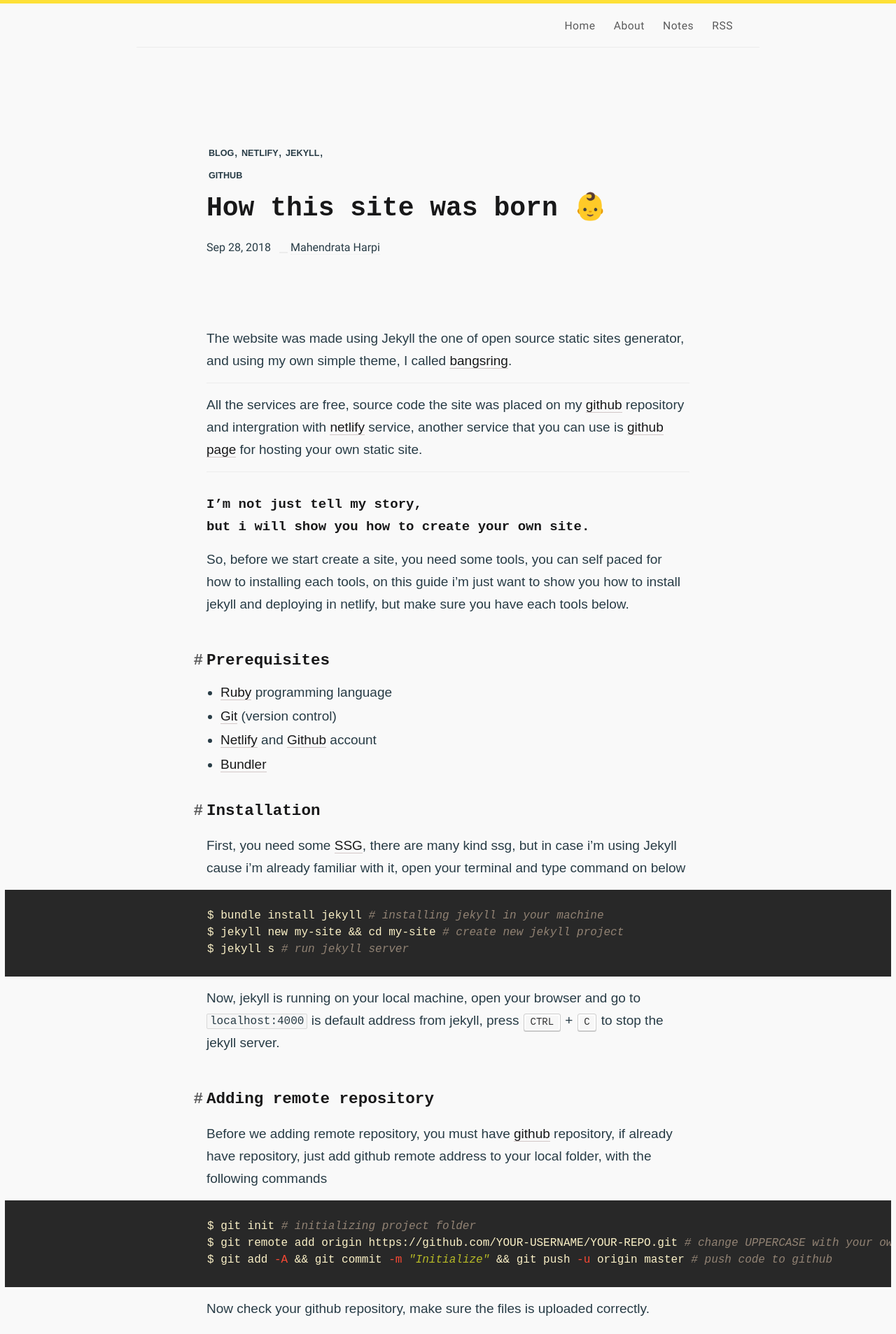
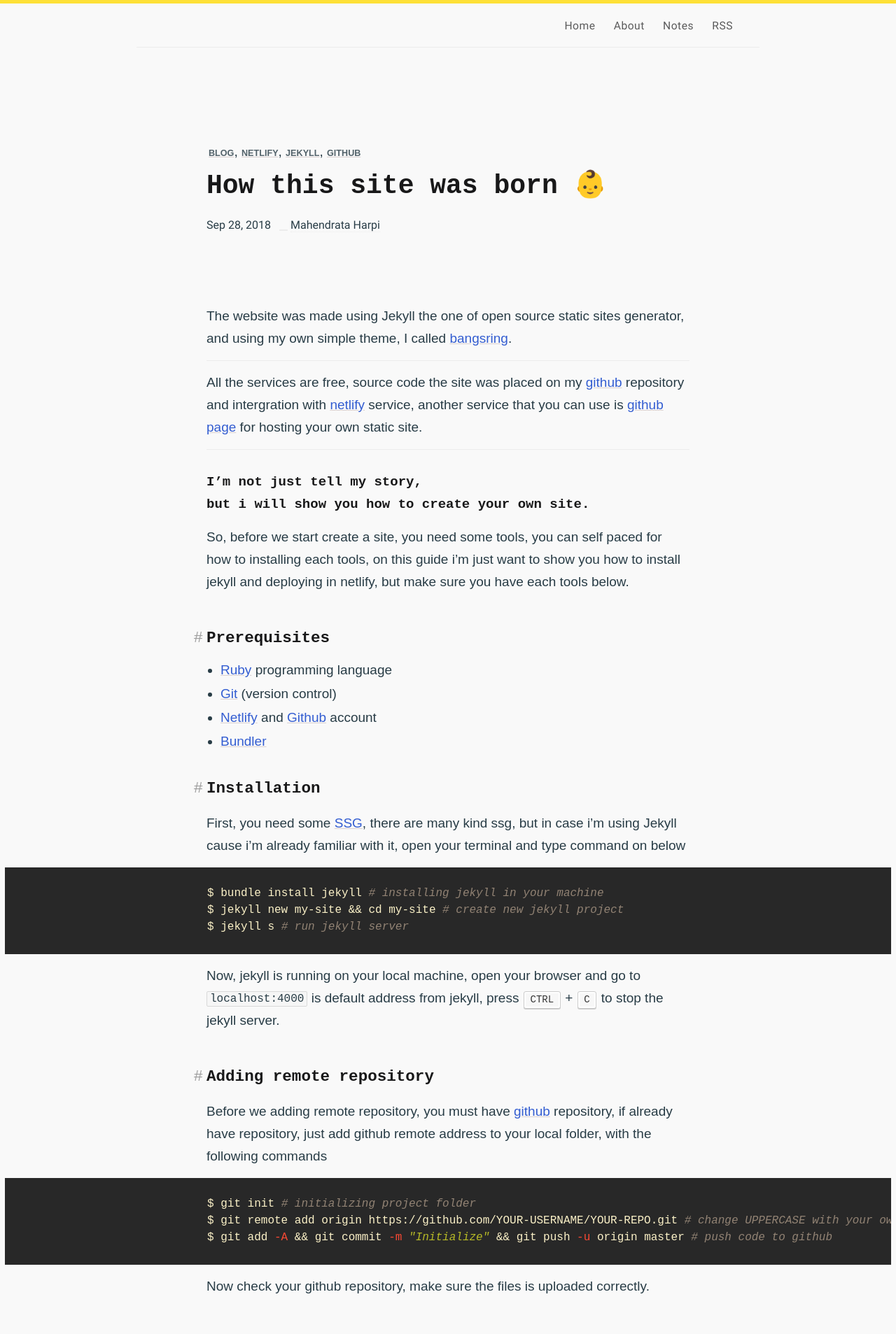
Before and after one commit to piharpi/piharpi.com, a Jekyll site: the page built from _posts/2018-09-28-how-this-site-was-made.md, in a window 1280 px wide. Shown: the top 1907 px of the page at 70% size. Built offline with Jekyll 4.4.1, drawn with Linux system fonts in a browser that asks for light colours; some web fonts are replaced.

Commit message:
modified _scss

```diff
--- a/_sass/bangsring/_base.scss
+++ b/_sass/bangsring/_base.scss
@@ -177,13 +177,14 @@
  * Links
  */
 a {
-  color: $black;
-  border-bottom: 1px solid $smoke;
-  text-decoration: none;
+  color: $blue;
+  text-decoration-color: $smoke;
+  opacity: .8;
+
 
   &:hover {
-    color: $black;
-    border-bottom: 2px solid $yellow;
+    color: $blue;
+    opacity: 1;
   }
 }
 
@@ -298,9 +299,9 @@
 /**
  * When mouse block a text set this color
  */
-::selection {
-  // background: transparent;
-}
+// ::selection {
+//   // background: transparent;
+// }
 
 /**
  * Github Gist clear border
--- a/_sass/bangsring/_layout.scss
+++ b/_sass/bangsring/_layout.scss
@@ -245,6 +245,10 @@
   }
 }
 
+.post-updated-at {
+  font-family: "Ubuntu mono", "monospace";
+}
+
 /**
  * Animation
  */
@@ -302,12 +306,11 @@
   }
 
   a {
-    border: 0;
     color: $gray;
 
     &:hover,
     &:focus {
-      border-bottom: 2px solid $yellow;
+      color: $blue;
     }
   }
 }
--- a/_sass/bangsring/_page.scss
+++ b/_sass/bangsring/_page.scss
@@ -15,7 +15,6 @@
   margin-top: 125px;
 
   .tags {
-    max-width: 200px;
     margin-left: 3px;
 
     .tag {
@@ -98,7 +97,6 @@
   }
 
   figure {
-    margin: auto -2em;
 
     img {
       border-radius: 2px;
@@ -173,10 +171,10 @@
 .anchor-head {
   position: relative;
   color: $black;
-  opacity: .7;
+  opacity: .4;
 
   &:hover {
-    color: $yellow;
+    color: $blue;
     opacity: 1;
   }
 
@@ -184,6 +182,7 @@
     content: "#";
     position: absolute;
     right: 5px;
+    font-weight: normal;
   }
 }
 
@@ -206,9 +205,13 @@
     border-bottom: 0;
     font-weight: 800;
     padding-bottom: 10px;
+    color: $black;
+    opacity: 1;
 
     &:hover,
     &:focus {
+      color: $gray;
+
       h4 {
         color: $blue;
       }
--- a/_sass/main.scss
+++ b/_sass/main.scss
@@ -22,7 +22,6 @@
 $light: #ececec !default;
 $smoke: #d2c7c7 !default;
 $orange: #fe9b37 !default;
-
 // Width of the content area
 $content-width: 750px !default;
 
```
